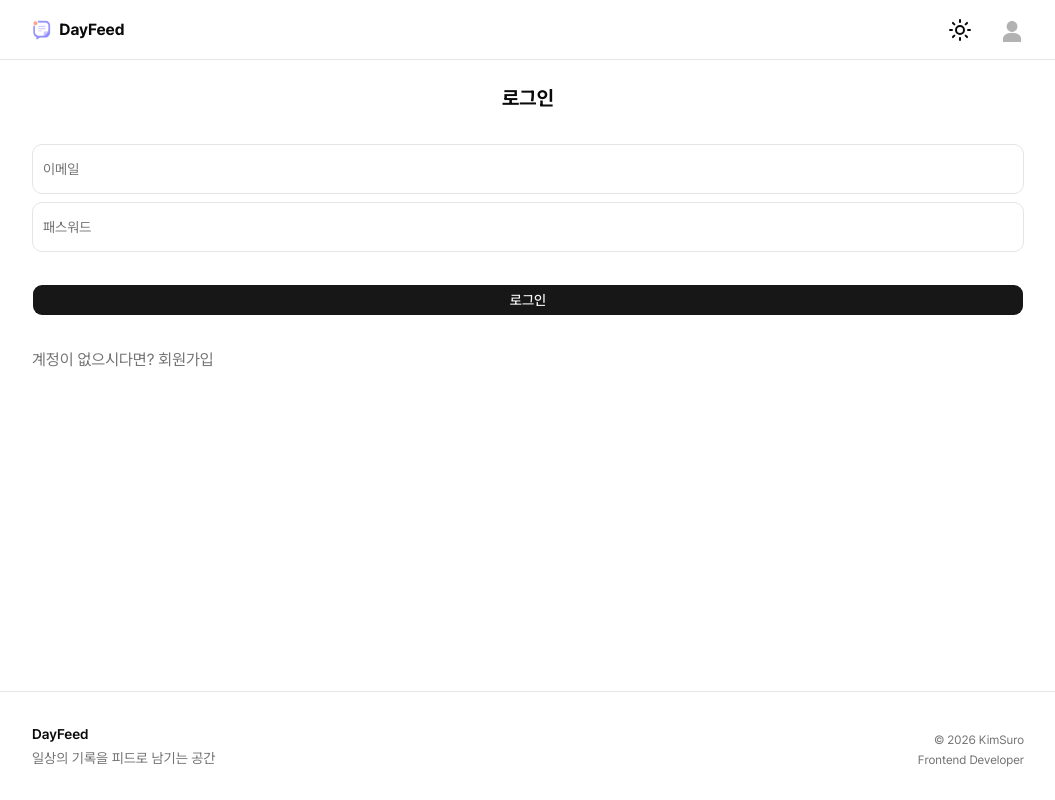
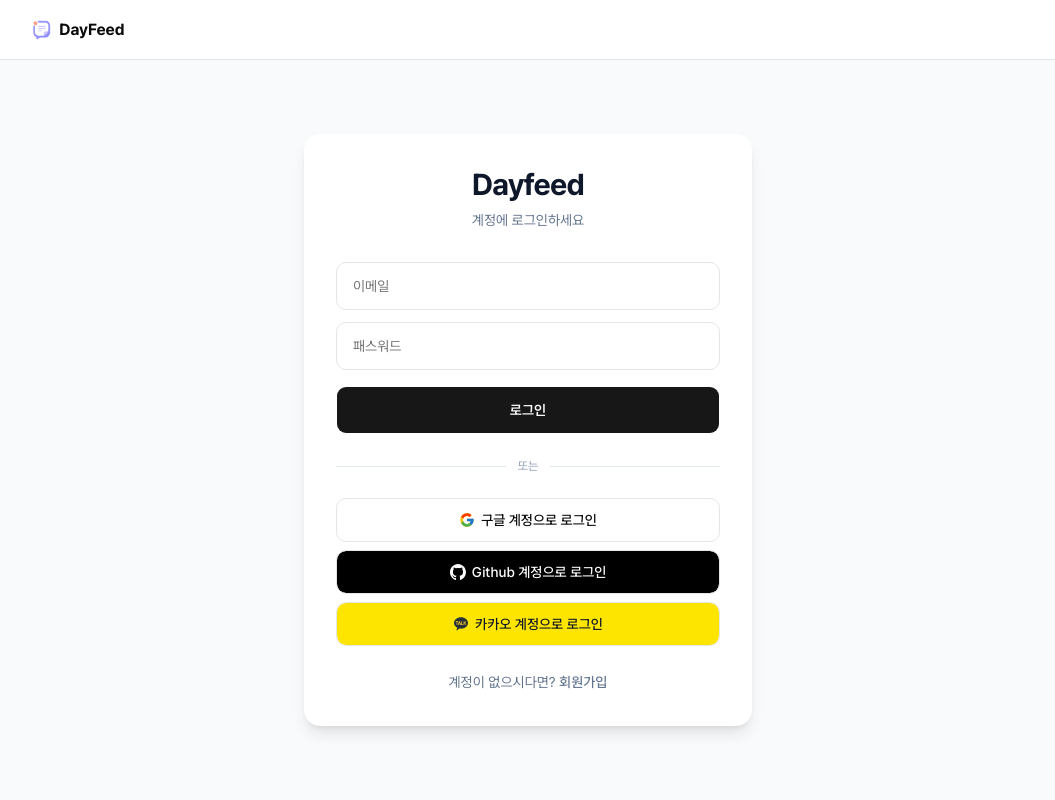
Before and after one commit to KimSuro5773/DayFeed, a React (Vite) app: page /sign-in in a window 1280 px wide. Shown: the whole page, without its empty margins (112-1167 px from the left). Built offline with nearby package versions, Linux system fonts and the light colour scheme; no server answers.

Commit message:
feat: 로그인/회원가입 페이지 디자인 개선 및 AuthLayout 분리
- 카드 레이아웃, 소셜 로그인 버튼, form 태그 적용
- 인증 페이지를 GlobalLayout에서 분리하여 AuthLayout으로 관리

```diff
--- a/src/api/auth.ts
+++ b/src/api/auth.ts
@@ -1,4 +1,5 @@
 import { supabase } from "@/lib/supabase";
+import type { Provider } from "@supabase/supabase-js";
 
 export async function signUp({
   email,
@@ -33,3 +34,11 @@
 
   return data;
 }
+
+export async function signInWithOAuth(provider: Provider) {
+  const { data, error } = await supabase.auth.signInWithOAuth({ provider });
+
+  if (error) throw error;
+
+  return data;
+}
--- /dev/null
+++ b/src/components/layout/auth-layout.tsx
@@ -0,0 +1,22 @@
+import { Link, Outlet } from "react-router";
+import logo from "@/assets/logo.png";
+
+export default function AuthLayout() {
+  return (
+    <div className="flex min-h-screen flex-col">
+      <header className="h-15 border-b bg-white">
+        <div className="m-auto flex h-full w-full max-w-5xl items-center px-4">
+          <Link to={"/"} className="flex items-center gap-2">
+            <img src={logo} className="h-5" />
+            <div className="font-bold">DayFeed</div>
+          </Link>
+        </div>
+      </header>
+      <main className="flex min-h-[calc(100vh-60px)] items-center justify-center bg-gray-50 p-4">
+        <div className="w-full max-w-md rounded-2xl bg-white p-8 shadow-lg">
+          <Outlet />
+        </div>
+      </main>
+    </div>
+  );
+}
--- /dev/null
+++ b/src/hooks/mutations/use-sign-in-with-oauth.ts
@@ -0,0 +1,8 @@
+import { signInWithOAuth } from "@/api/auth";
+import { useMutation } from "@tanstack/react-query";
+
+export function useSignInWithOAuth() {
+  return useMutation({
+    mutationFn: signInWithOAuth,
+  });
+}
--- a/src/pages/sign-in-page.tsx
+++ b/src/pages/sign-in-page.tsx
@@ -4,52 +4,113 @@
 import { useState } from "react";
 import { Link } from "react-router";
 
+import gitHubLogo from "@/assets/github-mark-white.svg";
+import googleLogo from "@/assets/google-mark.svg";
+import kakaoLogo from "@/assets/kakao-mark.svg";
+
+import { useSignInWithOAuth } from "@/hooks/mutations/use-sign-in-with-oauth";
+
 export default function SignInPage() {
   const [email, setEmail] = useState("");
   const [password, setPassword] = useState("");
 
   const { mutate: signInWithPassword, isPending } = useSignInWithPassword();
+  const { mutate: signInWithOAuth } = useSignInWithOAuth();
 
-  const handleSignInWithPasswordClick = () => {
+  const handleSubmit = (e: React.SubmitEvent) => {
+    e.preventDefault();
     if (email.trim() === "") return;
     if (password.trim() === "") return;
 
     signInWithPassword({ email, password });
   };
 
+  const handleSignInWithGitHubClick = () => {
+    signInWithOAuth("github");
+  };
+
+  const handleSignInWithGoogleClick = () => {
+    signInWithOAuth("google");
+  };
+
+  const handleSignInWithKakaoClick = () => {
+    signInWithOAuth("kakao");
+  };
+
   return (
-    <div className="flex flex-col gap-8">
-      <div className="text-center text-xl font-bold">로그인</div>
-      <div className="flex flex-col gap-2">
+    <>
+      <div className="mb-8 text-center">
+        <div className="mb-2 text-3xl font-bold tracking-tight text-slate-900">
+          Dayfeed
+        </div>
+        <p className="text-sm text-slate-500">계정에 로그인하세요</p>
+      </div>
+
+      <form className="flex flex-col gap-3" onSubmit={handleSubmit}>
         <Input
-          className="py-6"
+          className="h-12 px-4"
           value={email}
           onChange={(e) => setEmail(e.target.value)}
           type="email"
           placeholder="이메일"
         />
         <Input
-          className="py-6"
+          className="h-12 px-4"
           value={password}
           onChange={(e) => setPassword(e.target.value)}
           type="password"
           placeholder="패스워드"
         />
-      </div>
-      <div>
         <Button
+          type="submit"
           disabled={isPending}
-          className="w-full"
-          onClick={handleSignInWithPasswordClick}
+          className="mt-1 h-12 w-full text-sm font-semibold"
         >
           로그인
         </Button>
+      </form>
+
+      <div className="my-6 flex items-center gap-3">
+        <div className="h-px flex-1 bg-slate-200" />
+        <span className="text-xs text-slate-400">또는</span>
+        <div className="h-px flex-1 bg-slate-200" />
       </div>
-      <div>
-        <Link className="text-muted-foreground hover:underline" to={"/sign-up"}>
-          계정이 없으시다면? 회원가입
+
+      <div className="flex flex-col gap-2">
+        <Button
+          className="h-11 w-full"
+          variant={"outline"}
+          onClick={handleSignInWithGoogleClick}
+        >
+          <img src={googleLogo} alt="Google 로고" className="h-4 w-4" />
+          구글 계정으로 로그인
+        </Button>
+        <Button
+          className="h-11 w-full bg-black text-white hover:bg-gray-900 hover:text-white"
+          variant={"outline"}
+          onClick={handleSignInWithGitHubClick}
+        >
+          <img src={gitHubLogo} alt="Github 로고" className="h-4 w-4" />
+          Github 계정으로 로그인
+        </Button>
+        <Button
+          className="h-11 w-full bg-[#fee500] text-slate-900 hover:bg-[#f5dd00]"
+          variant={"outline"}
+          onClick={handleSignInWithKakaoClick}
+        >
+          <img src={kakaoLogo} alt="Kakao 로고" className="h-4 w-4" />
+          카카오 계정으로 로그인
+        </Button>
+      </div>
+
+      <div className="mt-6 text-center">
+        <Link
+          className="text-sm text-slate-500 hover:text-slate-800 hover:underline"
+          to={"/sign-up"}
+        >
+          계정이 없으시다면? <span className="font-medium">회원가입</span>
         </Link>
       </div>
-    </div>
+    </>
   );
 }
--- a/src/pages/sign-up-page.tsx
+++ b/src/pages/sign-up-page.tsx
@@ -3,15 +3,15 @@
 import { useSignUp } from "@/hooks/mutations/use-sign-up";
 import { useState } from "react";
 import { Link } from "react-router";
-import { signUp } from "@/api/auth";
 
 export default function SignUpPage() {
   const [email, setEmail] = useState("");
   const [password, setPassword] = useState("");
 
-  const { mutate: signUp } = useSignUp();
+  const { mutate: signUp, isPending } = useSignUp();
 
-  const handleSignUpClick = () => {
+  const handleSubmit = (e: React.SubmitEvent) => {
+    e.preventDefault();
     if (email.trim() === "") return;
     if (password.trim() === "") return;
 
@@ -19,34 +19,46 @@
   };
 
   return (
-    <div className="flex flex-col gap-8">
-      <div className="text-center text-xl font-bold">회원가입</div>
-      <div className="flex flex-col gap-2">
+    <>
+      <div className="mb-8 text-center">
+        <div className="mb-2 text-3xl font-bold tracking-tight text-slate-900">
+          Dayfeed
+        </div>
+        <p className="text-sm text-slate-500">새 계정을 만드세요</p>
+      </div>
+
+      <form className="flex flex-col gap-3" onSubmit={handleSubmit}>
         <Input
-          className="py-6"
+          className="h-12 px-4"
           value={email}
           onChange={(e) => setEmail(e.target.value)}
           type="email"
           placeholder="이메일"
         />
         <Input
-          className="py-6"
+          className="h-12 px-4"
           value={password}
           onChange={(e) => setPassword(e.target.value)}
           type="password"
           placeholder="패스워드"
         />
-      </div>
-      <div>
-        <Button className="w-full" onClick={handleSignUpClick}>
+        <Button
+          type="submit"
+          className="mt-1 h-12 w-full text-sm font-semibold"
+          disabled={isPending}
+        >
           회원가입
         </Button>
-      </div>
-      <div>
-        <Link className="text-muted-foreground hover:underline" to={"/sign-in"}>
-          이미 계정이 있다면? 로그인
+      </form>
+
+      <div className="mt-6 text-center">
+        <Link
+          className="text-sm text-slate-500 hover:text-slate-800 hover:underline"
+          to={"/sign-in"}
+        >
+          이미 계정이 있다면? <span className="font-medium">로그인</span>
         </Link>
       </div>
-    </div>
+    </>
   );
 }
--- a/src/root-route.tsx
+++ b/src/root-route.tsx
@@ -7,18 +7,21 @@
 import ProfileDetailPage from "./pages/profile-detail-page";
 import ResetPasswordPage from "./pages/reset-password-page";
 import GlobalLayout from "./components/layout/global-layout";
+import AuthLayout from "./components/layout/auth-layout";
 
 export default function RootRoute() {
   return (
     <Routes>
-      <Route element={<GlobalLayout />}>
+      <Route element={<AuthLayout />}>
         <Route path="/sign-in" element={<SignInPage />} />
         <Route path="/sign-up" element={<SignUpPage />} />
         <Route path="/forget-password" element={<ForgetPasswordPage />} />
+        <Route path="/reset-password" element={<ResetPasswordPage />} />
+      </Route>
+      <Route element={<GlobalLayout />}>
         <Route path="/" element={<IndexPage />} />
         <Route path="/post/:postId" element={<PostDetailPage />} />
         <Route path="/profile/:userId" element={<ProfileDetailPage />} />
-        <Route path="/reset-password" element={<ResetPasswordPage />} />
         <Route path="*" element={<Navigate to={"/"} />} />
       </Route>
     </Routes>
```
Also changed, not shown: src/assets/google-mark.svg (added), src/assets/kakao-mark.svg (added).
